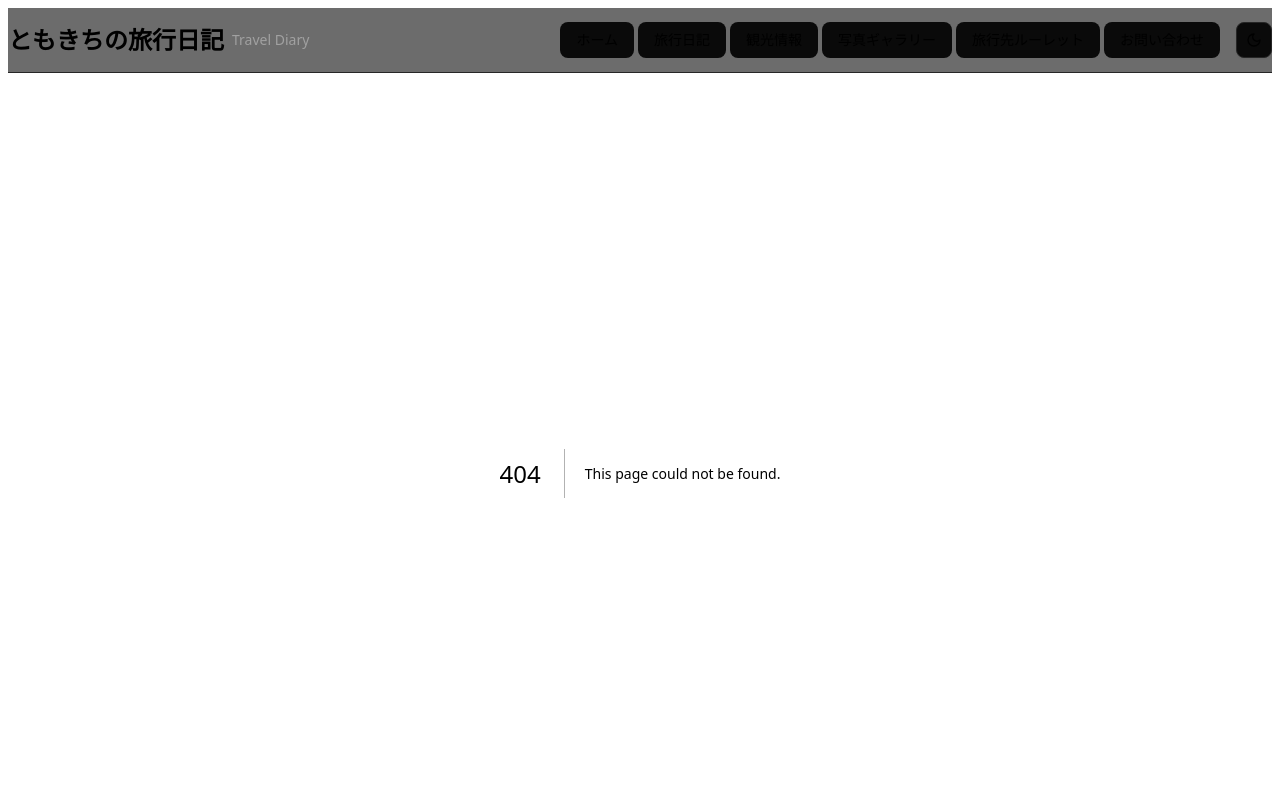
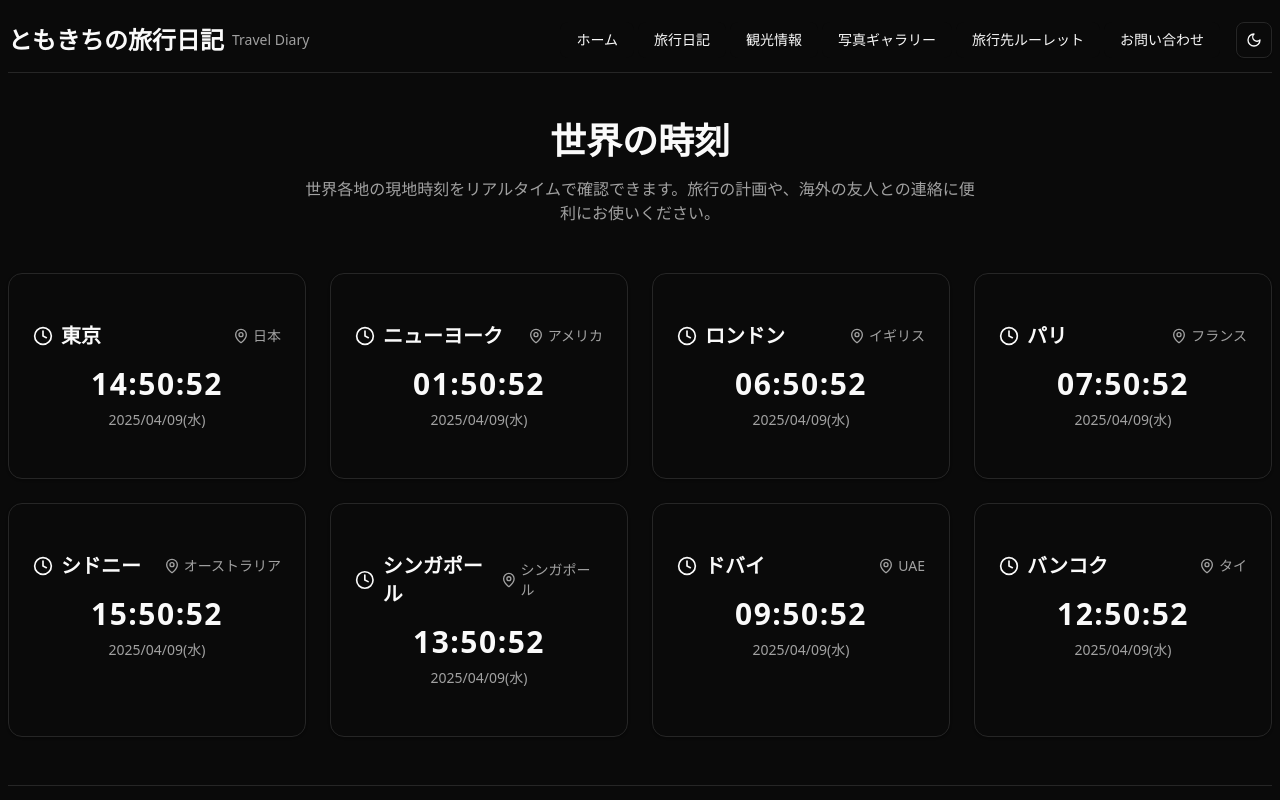
Before and after one commit to tomoki013/new-travelblog, a Next.js app: page /clock in a window 1280 px wide. Before the commit this address had no page. Shown: the top 800 px of the page. Built offline with nearby package versions, Linux system fonts and the light colour scheme.

Commit message:
世界時計機能の追加

```diff
--- /dev/null
+++ b/app/clock/page.tsx
@@ -0,0 +1,53 @@
+"use client"
+
+import { Card } from '@/components/ui/card'
+import { Clock, MapPin } from 'lucide-react'
+import WorldClock from './worldClock/WorldClock';
+
+const WorldClockPage = () => {
+    const cities = [
+        { name: '東京', timeZone: 'Asia/Tokyo', country: '日本' },
+        { name: 'ニューヨーク', timeZone: 'America/New_York', country: 'アメリカ' },
+        { name: 'ロンドン', timeZone: 'Europe/London', country: 'イギリス' },
+        { name: 'パリ', timeZone: 'Europe/Paris', country: 'フランス' },
+        { name: 'シドニー', timeZone: 'Australia/Sydney', country: 'オーストラリア' },
+        { name: 'シンガポール', timeZone: 'Asia/Singapore', country: 'シンガポール' },
+        { name: 'ドバイ', timeZone: 'Asia/Dubai', country: 'UAE' },
+        { name: 'バンコク', timeZone: 'Asia/Bangkok', country: 'タイ' },
+    ]
+
+    return (
+        <div className="container py-12">
+            <div className="mb-12 text-center">
+                <h1 className="mb-4 text-4xl font-bold">世界の時刻</h1>
+                <p className="mx-auto max-w-2xl text-muted-foreground">
+                    世界各地の現地時刻をリアルタイムで確認できます。旅行の計画や、海外の友人との連絡に便利にお使いください。
+                </p>
+            </div>
+
+            <div className="grid gap-6 sm:grid-cols-2 lg:grid-cols-4">
+                {cities.map((city) => (
+                    <Card key={city.name} className="overflow-hidden">
+                        <div className="relative">
+                            <div className="p-6">
+                                <div className="mb-4 flex items-center justify-between">
+                                    <div className="flex items-center gap-2">
+                                        <Clock className="h-5 w-5 text-primary" />
+                                        <h2 className="text-xl font-bold">{city.name}</h2>
+                                    </div>
+                                    <div className="flex items-center text-sm text-muted-foreground">
+                                        <MapPin className="mr-1 h-4 w-4" />
+                                        {city.country}
+                                    </div>
+                                </div>
+                                <WorldClock name={city.name} timeZone={city.timeZone} />
+                            </div>
+                        </div>
+                    </Card>
+                ))}
+            </div>
+        </div>
+    )
+}
+
+export default WorldClockPage
--- /dev/null
+++ b/app/clock/worldClock/WorldClock.tsx
@@ -0,0 +1,52 @@
+"use client"
+
+import { useEffect, useState } from 'react'
+
+type Props = {
+    name: string
+    timeZone: string
+}
+
+const WorldClock = ({ timeZone }: Props) => {
+  	const [time, setTime] = useState<string>('')
+  	const [date, setDate] = useState<string>('')
+
+  	useEffect(() => {
+  	  	const updateTime = () => {
+  	  	  	const now = new Date()
+
+  	  	  	const timeFormatter = new Intl.DateTimeFormat('ja-JP', {
+  	  	  	  	timeZone,
+  	  	  	  	hour: '2-digit',
+  	  	  	  	minute: '2-digit',
+  	  	  	  	second: '2-digit',
+  	  	  	  	hour12: false,
+  	  	  	})
+
+  	  	  	const dateFormatter = new Intl.DateTimeFormat('ja-JP', {
+  	  	  	  	timeZone,
+  	  	  	  	year: 'numeric',
+  	  	  	  	month: '2-digit',
+  	  	  	  	day: '2-digit',
+  	  	  	  	weekday: 'short',
+  	  	  	})
+
+  	  	  	setTime(timeFormatter.format(now))
+  	  	  	setDate(dateFormatter.format(now))
+  	  	}
+
+  	  	updateTime()
+  	  	const interval = setInterval(updateTime, 1000)
+
+  	  	return () => clearInterval(interval)
+  	}, [timeZone])
+
+  	return (
+  	  	<div className="text-center">
+  	  	  	<div className="mb-2 text-3xl font-bold tracking-wider">{time}</div>
+  	  	  	<div className="text-sm text-muted-foreground">{date}</div>
+  	  	</div>
+  	)
+}
+
+export default WorldClock
--- a/app/components/layouts/footer/Footer.tsx
+++ b/app/components/layouts/footer/Footer.tsx
@@ -7,7 +7,7 @@ const Footer = () => {
     return (
         <footer className="w-full border-t bg-background p-2">
             <div className="container py-10">
-                <div className="grid grid-cols-1 gap-8 sm:grid-cols-2 md:grid-cols-4">
+                <div className="grid grid-cols-1 gap-8 sm:grid-cols-2 md:grid-cols-5">
                     <div className="space-y-3">
                         <h3 className="text-lg font-medium">ともきちの旅行日記</h3>
                         <p className="text-sm text-muted-foreground">日本と世界の旅行記録と観光情報を発信するブログサイトです。</p>
@@ -75,6 +75,12 @@ const Footer = () => {
                             お問い合わせフォーム
                         </Link>
                     </div>
+                    <div className="space-y-3">
+                        <h3 className="text-lg font-medium">エキストラ</h3>
+                        <Link href='/clock' className="text-muted-foreground hover:text-foreground">
+                            世界時計
+                        </Link>
+                    </div>
                 </div>
                 <Separator className="my-6" />
                 <div className="flex flex-col items-center justify-between gap-4 sm:flex-row">
--- a/app/contact/page.tsx
+++ b/app/contact/page.tsx
@@ -1,4 +1,5 @@
 import { Metadata } from "next";
+import Link from "next/link";
 
 export const metadata: Metadata = {
     title: 'ともきちの旅行日記｜お問い合わせ',
@@ -7,10 +8,16 @@ export const metadata: Metadata = {
 
 const ContactPage = () => {
     return (
-        <div className="flex items-center justify-center h-screen">
-            <div className="rounded-lg p-8 bg-white shadow-lg">
-                <h1 className="text-black text-4xl font-bold">準備中...</h1>
-                <h1 className="text-black text-4xl font-bold">しばらくお待ちください。</h1>
+        <div className="flex items-center justify-center min-h-screen bg-gray-100 dark:bg-gray-900">
+            <div className="rounded-xl p-10 bg-white shadow-2xl max-w-lg w-full dark:bg-gray-800">
+                <h1 className="text-gray-800 text-3xl font-extrabold mb-6 text-center dark:text-gray-100">お問い合わせ</h1>
+                <p className="text-gray-600 text-base mb-4 leading-relaxed dark:text-gray-300">
+                    ご連絡は以下のメールアドレスまでお願いいたします：
+                    <Link href="mailto:gaomuyouxi81@gmail.com" className="text-blue-600 font-medium hover:underline ml-2 dark:text-blue-400">gaomuyouxi81@gmail.com</Link>
+                </p>
+                <p className="text-gray-600 text-base leading-relaxed dark:text-gray-300">
+                    現在、お問い合わせフォームは作成中です。完成までしばらくお待ちください。
+                </p>
             </div>
         </div>
     );
--- a/posts/tourism/Spain-Restaurant.md
+++ b/posts/tourism/Spain-Restaurant.md
@@ -15,7 +15,7 @@ tags: ["海外", "ヨーロッパ", "スペイン", "マドリード", "バル
 
 ## 🍷 マドリードのおすすめレストラン
 
-### **La Casa del Abuelo**
+### 1. **La Casa del Abuelo**
 
 ![La Casa del Abueloの写真](/images/Spain/la-casa-del-abuelo.jpg)
 
@@ -23,7 +23,7 @@ tags: ["海外", "ヨーロッパ", "スペイン", "マドリード", "バル
 
 ---
 
-### **Restaurante Loredo**
+### 2. **Restaurante Loredo**
 
 ![Restaurante Loredoの写真](/images/Spain/loredo.jpg)
 
@@ -31,7 +31,7 @@ tags: ["海外", "ヨーロッパ", "スペイン", "マドリード", "バル
 
 ---
 
-### **Mesón del Champiñón**
+### 3. **Mesón del Champiñón**
 
 ![Mesón del Champiñónの写真](/images/Spain/meson-del-champignon.jpg)
 
@@ -39,7 +39,7 @@ tags: ["海外", "ヨーロッパ", "スペイン", "マドリード", "バル
 
 ---
 
-### **Puerto Rico**
+### 4. **Puerto Rico**
 
 ![Puerto Ricoの写真](/images/Spain/puerto-rico.jpg)
 
@@ -49,7 +49,7 @@ tags: ["海外", "ヨーロッパ", "スペイン", "マドリード", "バル
 
 ## 🥘 バルセロナのおすすめレストラン
 
-### **casalolea**
+### 1. **casalolea**
 
 ![casaloleaの写真](/images/Spain/casalolea.jpg)
 
@@ -57,7 +57,7 @@ tags: ["海外", "ヨーロッパ", "スペイン", "マドリード", "バル
 
 ---
 
-### **teleferic**
+### 2. **teleferic**
 
 ![telefericの写真](/images/Spain/teleferic.jpg)
 
@@ -65,7 +65,7 @@ tags: ["海外", "ヨーロッパ", "スペイン", "マドリード", "バル
 
 ---
 
-### **la pallaresa**
+### 3. **la pallaresa**
 
 ![la pallaresaの写真](/images/Spain/la-pallaresa.jpg)
 
@@ -73,7 +73,7 @@ tags: ["海外", "ヨーロッパ", "スペイン", "マドリード", "バル
 
 ---
 
-### **l’Arrosseria Xativa Sant Antoni**
+### 4. **l’Arrosseria Xativa Sant Antoni**
 
 ![l’Arrosseria Xativa Sant Antoniの写真](/images/Spain/l’arrosseria-xativa-sant-antoni.jpg)
 
@@ -83,7 +83,7 @@ tags: ["海外", "ヨーロッパ", "スペイン", "マドリード", "バル
 
 ## 🍺 トレドのおすすめレストラン
 
-### **Cervecería La Abadía**
+### 1. **Cervecería La Abadía**
 
 ![Cervecería La Abadíaの写真](/images/Spain/cerveceria-la-abadia.jpg)
 
```
